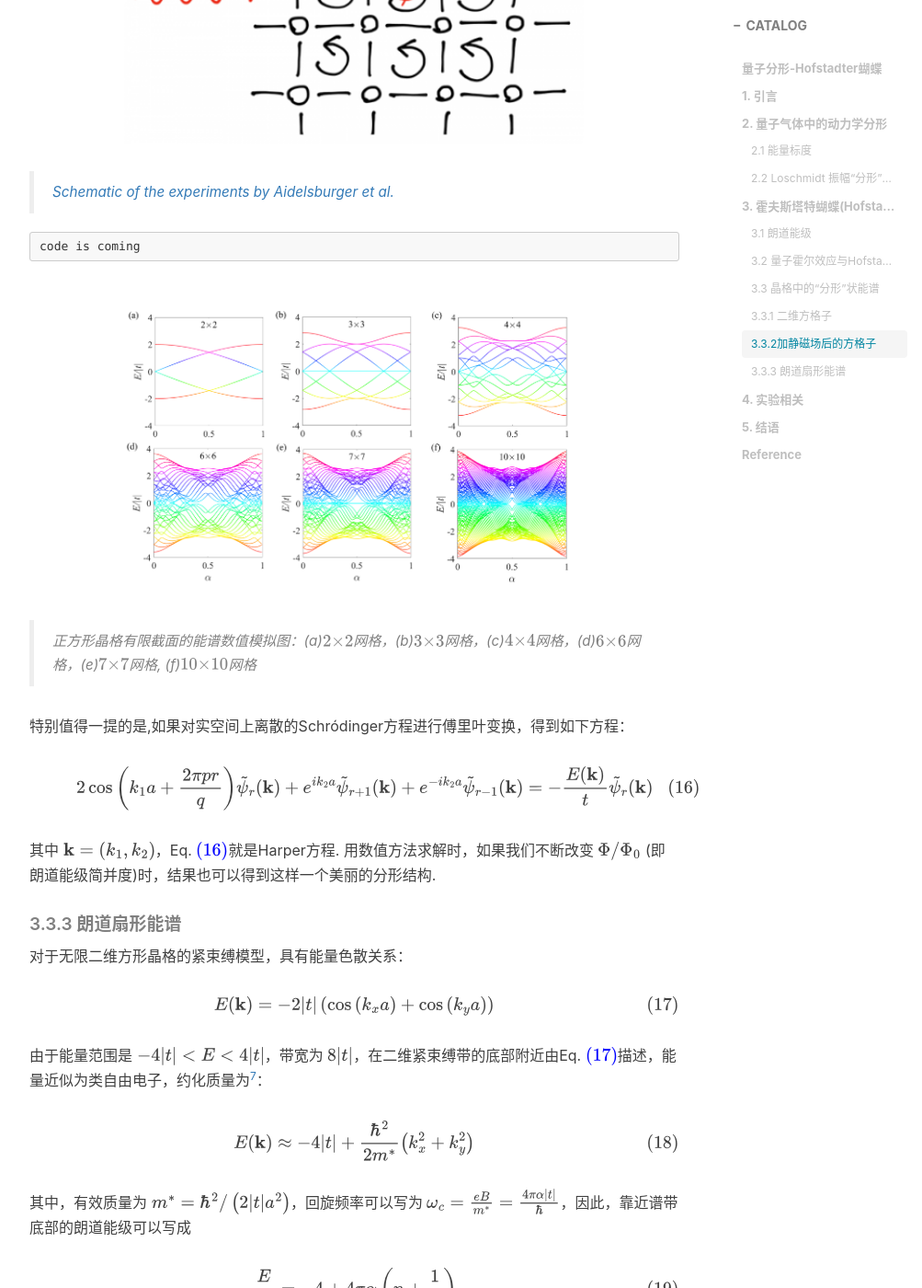
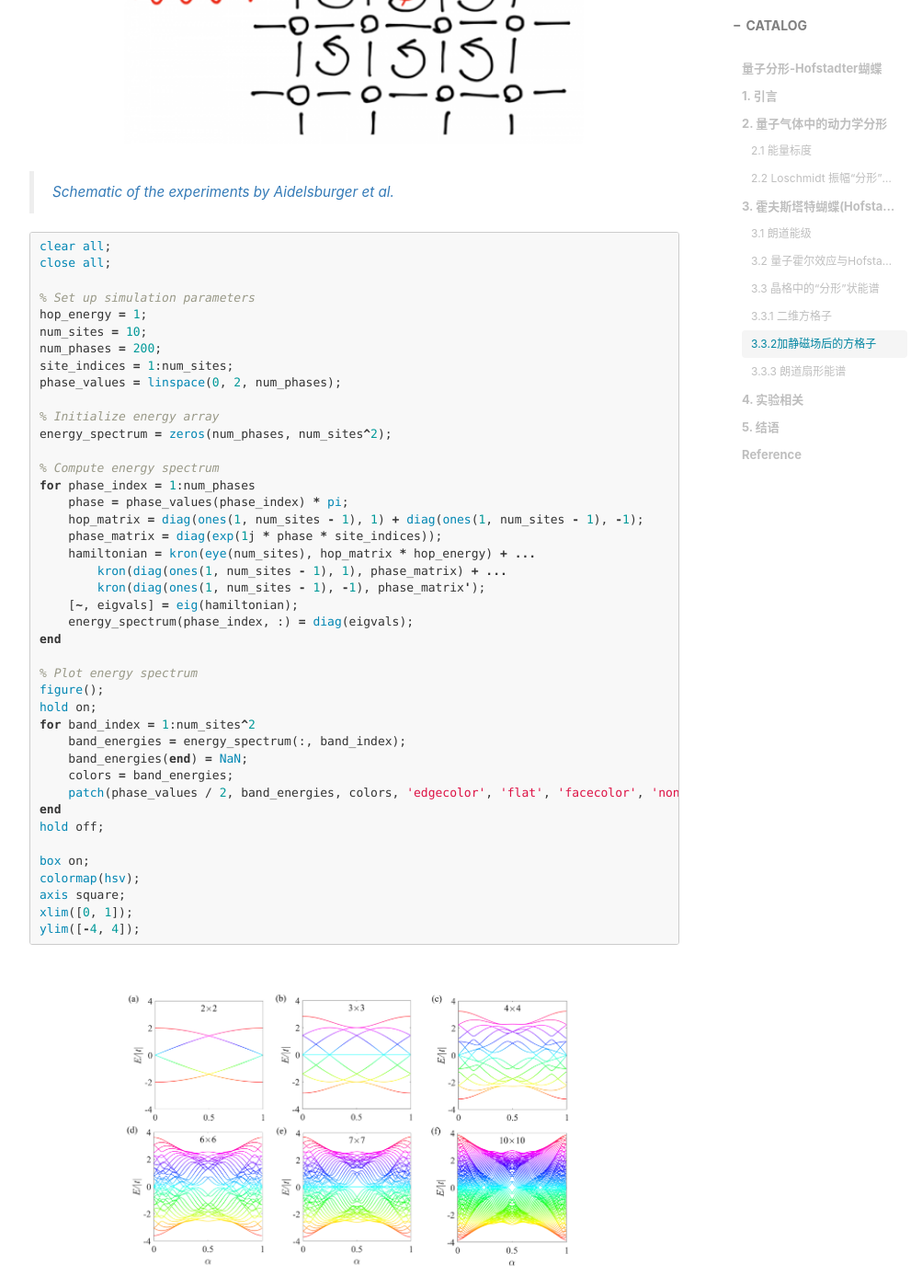
Before and after one commit to wowking2018/Old_personal_blog, a Jekyll site: the page built from _posts/2023-07-01-量子分形Hofstadter蝴蝶.md, in a window 1280 px wide and 1400 px high, scrolled down 7440 px. Shown: the whole window at 92% size, without its empty margins (233-1236 px from the left). Built offline with Jekyll 4.4.1, drawn with Linux system fonts in a browser that asks for light colours; nearby versions of some CDN libraries; comment, search, counter and statistics services are not loaded; some of the changed text lies outside the part shown.

Commit message:
Update 2023-07-02

````diff
--- a/_posts/2023-07-01-量子分形Hofstadter蝴蝶.md
+++ b/_posts/2023-07-01-量子分形Hofstadter蝴蝶.md
@@ -213,7 +213,47 @@ $$
 > [Schematic of the experiments by Aidelsburger et al.](https://phys.org/news/2013-10-teams-cold-atoms-lasers-hofstadter.html)
 
 ``` matlab
-code is coming
+clear all;
+close all;
+
+% Set up simulation parameters
+hop_energy = 1;
+num_sites = 10;
+num_phases = 200;
+site_indices = 1:num_sites;
+phase_values = linspace(0, 2, num_phases);
+
+% Initialize energy array
+energy_spectrum = zeros(num_phases, num_sites^2);
+
+% Compute energy spectrum
+for phase_index = 1:num_phases
+    phase = phase_values(phase_index) * pi;
+    hop_matrix = diag(ones(1, num_sites - 1), 1) + diag(ones(1, num_sites - 1), -1);
+    phase_matrix = diag(exp(1j * phase * site_indices));
+    hamiltonian = kron(eye(num_sites), hop_matrix * hop_energy) + ...
+        kron(diag(ones(1, num_sites - 1), 1), phase_matrix) + ...
+        kron(diag(ones(1, num_sites - 1), -1), phase_matrix');
+    [~, eigvals] = eig(hamiltonian);
+    energy_spectrum(phase_index, :) = diag(eigvals);
+end
+
+% Plot energy spectrum
+figure();
+hold on;
+for band_index = 1:num_sites^2
+    band_energies = energy_spectrum(:, band_index);
+    band_energies(end) = NaN;
+    colors = band_energies;
+    patch(phase_values / 2, band_energies, colors, 'edgecolor', 'flat', 'facecolor', 'none', 'Linewidth', 1);
+end
+hold off;
+
+box on;
+colormap(hsv);
+axis square;
+xlim([0, 1]);
+ylim([-4, 4]);
 ```
 
 <img src="https://wowking2018.github.io/img/blog17/fig3_2.png" style="zoom: 100%;" width="500px"/>
@@ -267,9 +307,13 @@ $$
 
 1997年，Hofstadter蝴蝶在由一组散射体装备的微波波导的实验中得以再现[^8]. 正是由于散射体的微波波导的数学描述与磁场中的Bloch波之间的相似性，使得散射体周期序列的Hofstadter蝴蝶得以再现.
 
-<img src="https://wowking2018.github.io/img/blog17/fig4_1a.png" style="zoom: 50%" width="50%" align = left><img src="https://wowking2018.github.io/img/blog17/fig4_1b.png" style="zoom: 50%" width="50%" align = right>
+<center>
+<figure>
+<img src="https://wowking2018.github.io/img/blog17/fig4_1a.png" style="zoom: 50%" width="50%"><img src="https://wowking2018.github.io/img/blog17/fig4_1b.png" style="zoom: 50%" width="50%">
+</figure>
+</center>
 
->微波波导中的分形情况：(a)散射体周期性排列的透射光谱，图中上部是通过反射得到的可以看到前两个Bloch带，显示了Hofstadter蝴蝶的两个部分. (其中黑色和白色分别对应高透射率和低透射率); (b)四个Bloch纹，隐约可以看见每一个中的Hofstadter能谱.
+> (a)散射体周期性排列的透射光谱，图中上部是通过反射得到的可以看到前两个Bloch带，显示了Hofstadter蝴蝶的两个部分. (其中黑色和白色分别对应高透射率和低透射率); (b)四个Bloch纹，隐约可以看见每一个中的Hofstadter能谱.
 
 2017年9月，Google的John Martinis小组与CQT的Angelakis 小组合作发表了使用9个超导量子比特的相互作用光子，去模拟磁场中电子的2维结果[^9]，复现出了Hofstadter蝴蝶.
 
````
